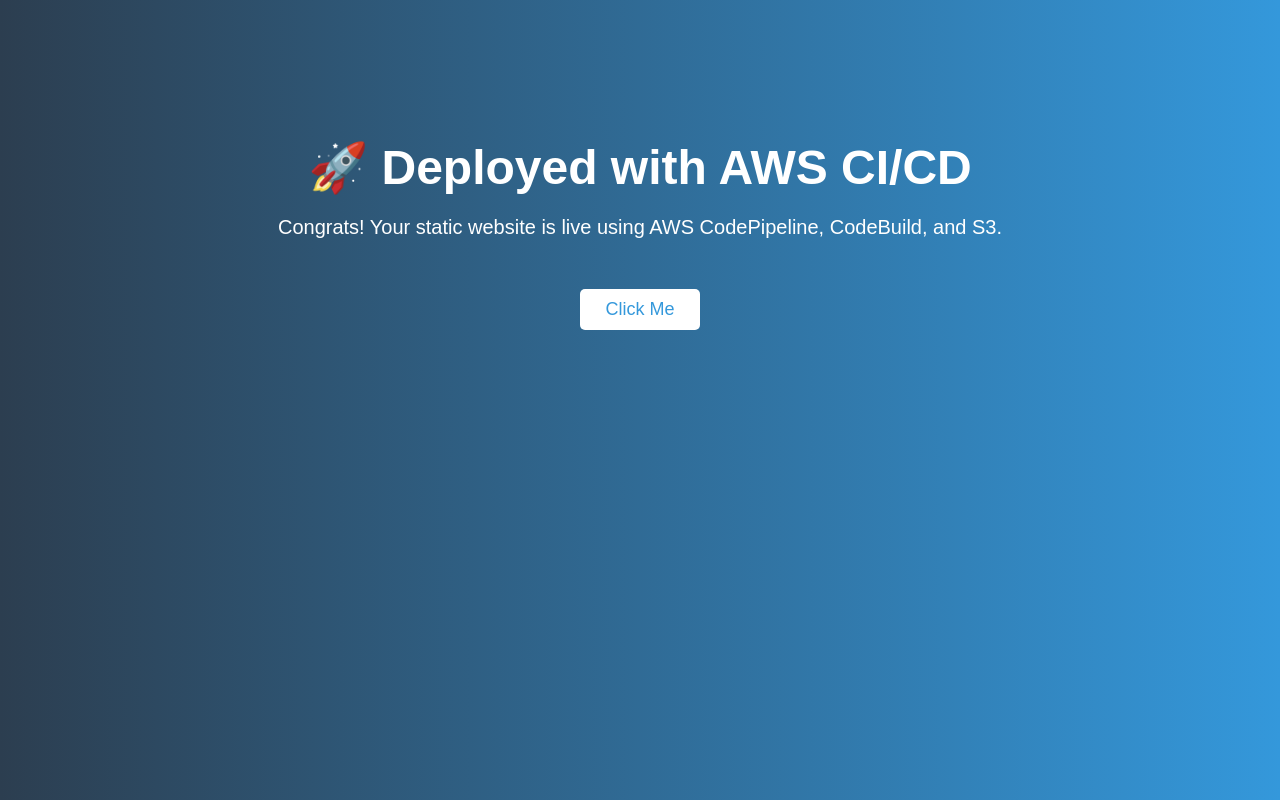
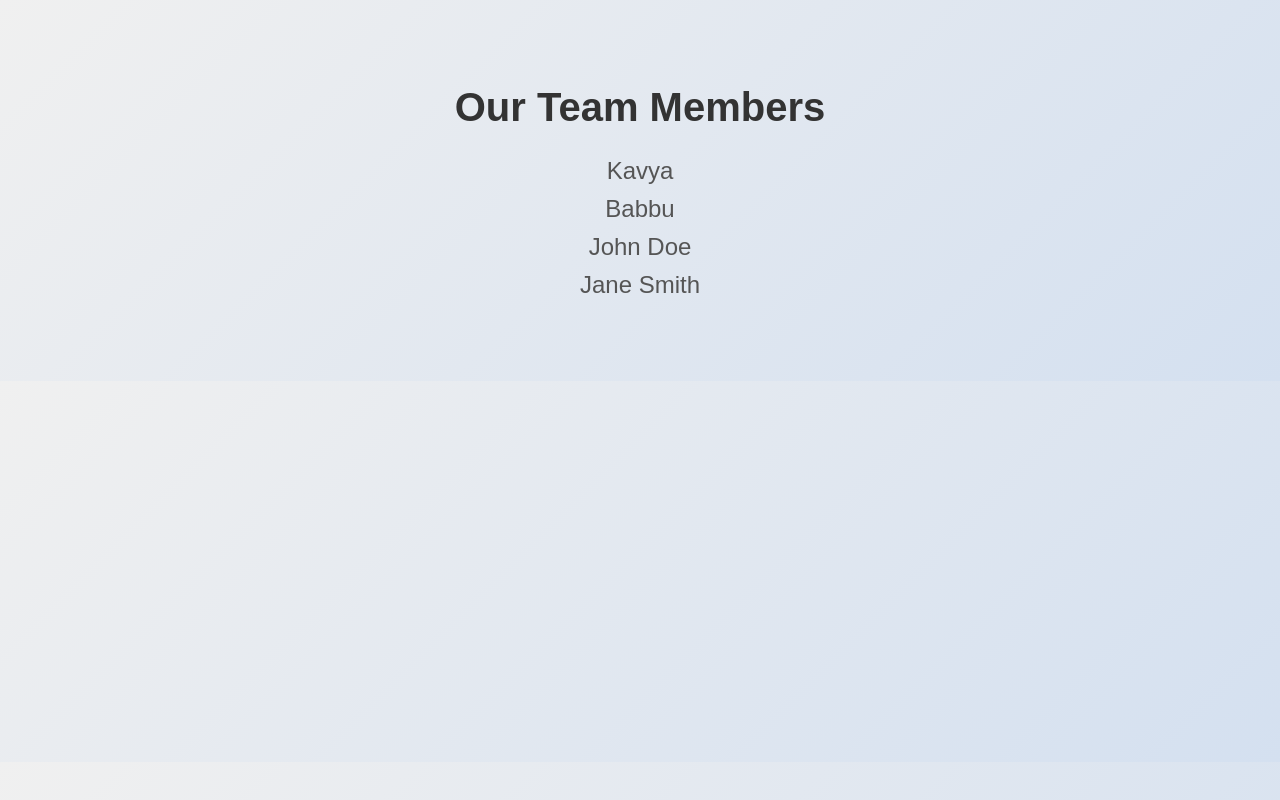
Before and after one commit to kavya-2004-04/CICD-Demo-AWS, a plain HTML site: page index.html in a window 1280 px wide. Drawn offline with Linux system fonts and the light colour scheme.

Commit message:
Updated HTML with team members

```diff
--- a/index.html
+++ b/index.html
@@ -1,43 +1,37 @@
 <!DOCTYPE html>
 <html lang="en">
 <head>
-  <meta charset="UTF-8" />
-  <meta name="viewport" content="width=device-width, initial-scale=1.0"/>
-  <title>Welcome to My CI/CD Web App</title>
+    <meta charset="UTF-8">
+    <title>Team Members</title>
     <style>
         body {
-      background: linear-gradient(to right, #2c3e50, #3498db);
+            background: linear-gradient(135deg, #f0f0f0, #d4e0f0);
             font-family: Arial, sans-serif;
-      color: white;
             text-align: center;
-      padding: 100px;
+            padding: 50px;
         }
         h1 {
-      font-size: 48px;
-      margin-bottom: 20px;
+            color: #333;
+            font-size: 40px;
         }
-    p {
-      font-size: 20px;
+        ul {
+            list-style-type: none;
+            padding: 0;
+            font-size: 24px;
         }
-    .btn {
-      margin-top: 30px;
-      padding: 10px 25px;
-      background: white;
-      color: #3498db;
-      font-size: 18px;
-      border: none;
-      border-radius: 5px;
-      cursor: pointer;
-      transition: 0.3s;
-    }
-    .btn:hover {
-      background: #ecf0f1;
+        li {
+            margin: 10px 0;
+            color: #555;
         }
     </style>
 </head>
 <body>
-  <h1>🚀 Deployed with AWS CI/CD</h1>
-  <p>Congrats! Your static website is live using AWS CodePipeline, CodeBuild, and S3.</p>
-  <button class="btn" onclick="alert('Deployed Successfully!')">Click Me</button>
+    <h1>Our Team Members</h1>
+    <ul>
+        <li>Kavya</li>
+        <li>Babbu</li>
+        <li>John Doe</li>
+        <li>Jane Smith</li>
+    </ul>
 </body>
 </html>
```
Lines whose indentation alone changed are shown as unchanged.
